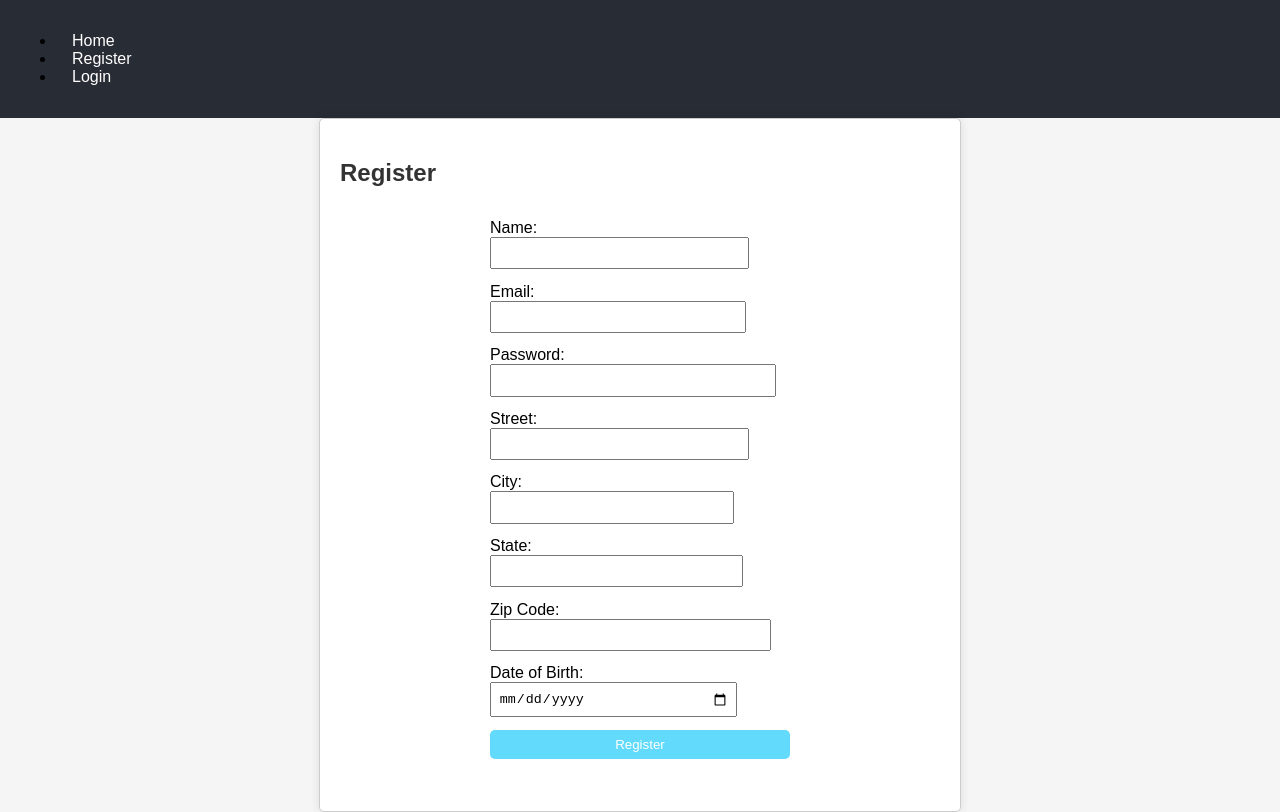
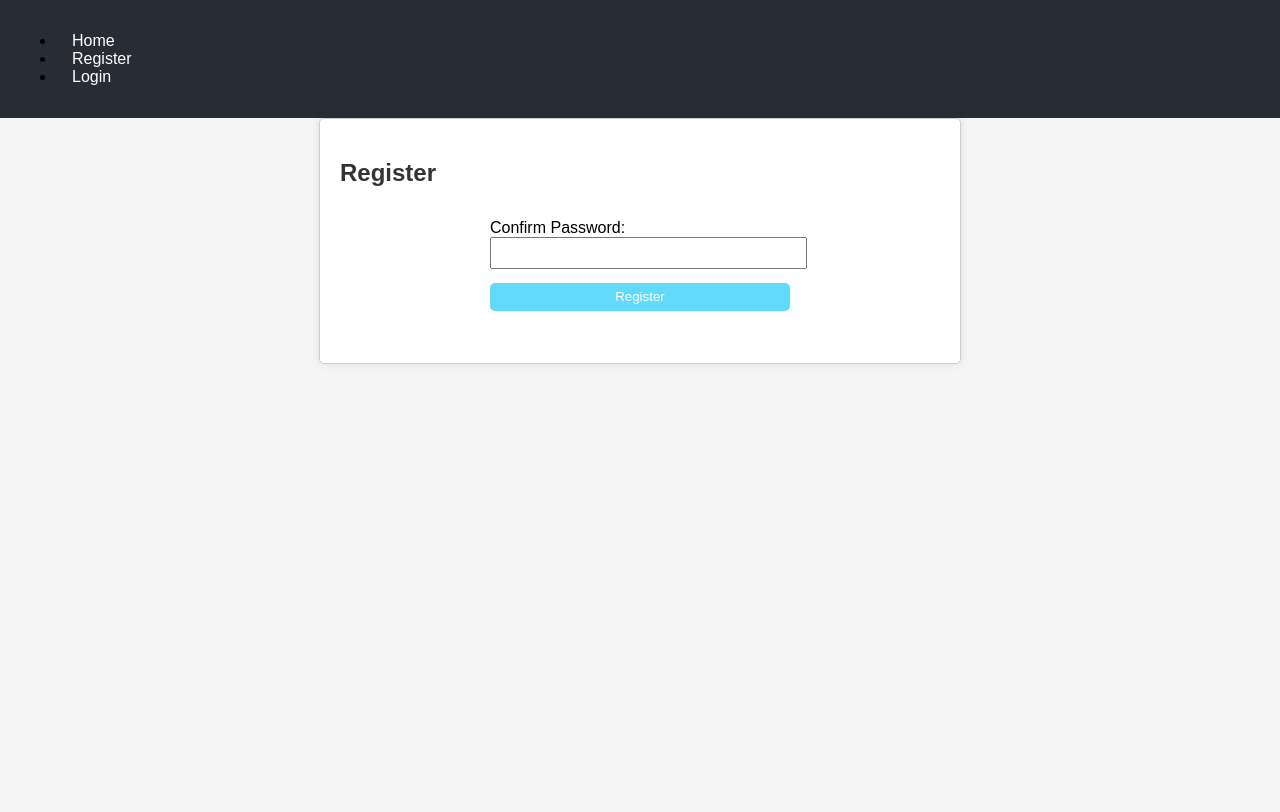
Before and after one commit to lurch9/comfort-foods, a React (Vite) app: page /register in a window 1280 px wide. Built offline with nearby package versions, Linux system fonts and the light colour scheme.

Commit message:
Updated error handling in profile updates. Added option to change location to restaurant list

```diff
--- /dev/null
+++ b/src/components/ChangeLocation.jsx
@@ -0,0 +1,31 @@
+// src/components/ChangeLocation.jsx
+import React, { useState } from 'react';
+import { useNavigate } from 'react-router-dom';
+import { useLocationContext } from '../context/LocationContext';
+
+const ChangeLocation = () => {
+  const { setLocation } = useLocationContext();
+  const [zip, setZip] = useState('');
+  const navigate = useNavigate();
+
+  const handleSubmit = (e) => {
+    e.preventDefault();
+    setLocation(zip);
+    navigate(`/restaurants?zip=${zip}`);
+  };
+
+  return (
+    <form onSubmit={handleSubmit}>
+      <label htmlFor="zip">Enter Zip Code:</label>
+      <input
+        id="zip"
+        type="text"
+        value={zip}
+        onChange={(e) => setZip(e.target.value)}
+      />
+      <button type="submit">Change Location</button>
+    </form>
+  );
+};
+
+export default ChangeLocation;
--- /dev/null
+++ b/src/context/LocationContext.jsx
@@ -0,0 +1,16 @@
+// src/context/LocationContext.jsx
+import React, { createContext, useState, useContext } from 'react';
+
+const LocationContext = createContext();
+
+export const useLocationContext = () => useContext(LocationContext);
+
+export const LocationProvider = ({ children }) => {
+  const [location, setLocation] = useState('');
+
+  return (
+    <LocationContext.Provider value={{ location, setLocation }}>
+      {children}
+    </LocationContext.Provider>
+  );
+};
--- a/src/main.jsx
+++ b/src/main.jsx
@@ -4,14 +4,20 @@ import ReactDOM from 'react-dom/client';
 import { BrowserRouter } from 'react-router-dom';
 import App from './App';
 import './index.css';
+import UserProvider from './context/UserContext';
 import { AuthProvider } from './context/AuthContext';
+import { LocationProvider } from './context/LocationContext';
 
 ReactDOM.createRoot(document.getElementById('root')).render(
   <React.StrictMode>
     <AuthProvider>
-      <BrowserRouter>
-        <App />
-      </BrowserRouter>
+      <UserProvider>
+        <LocationProvider>
+          <BrowserRouter>
+            <App />
+          </BrowserRouter>
+        </LocationProvider>
+      </UserProvider>
     </AuthProvider>
   </React.StrictMode>,
 );
--- a/src/pages/Profile.jsx
+++ b/src/pages/Profile.jsx
@@ -1,4 +1,5 @@
-import React from 'react';
+// src/pages/Profile.jsx
+import React, { useEffect, useState } from 'react';
 import { useFormik } from 'formik';
 import * as Yup from 'yup';
 import axios from 'axios';
@@ -7,18 +8,40 @@ import { useAuth } from '../context/AuthContext';
 
 const Profile = () => {
   const { user, setUser } = useAuth();
+  const [initialValues, setInitialValues] = useState({
+    name: '',
+    email: '',
+    street: '',
+    city: '',
+    state: '',
+    zip: '',
+    dateOfBirth: '',
+    currentPassword: '',
+    newPassword: '',
+    confirmNewPassword: '',
+  });
+  const [message, setMessage] = useState('');
+
+  useEffect(() => {
+    if (user) {
+      setInitialValues({
+        name: user.name || '',
+        email: user.email || '',
+        street: user.street || '',
+        city: user.city || '',
+        state: user.state || '',
+        zip: user.zip || '',
+        dateOfBirth: user.dateOfBirth ? new Date(user.dateOfBirth).toISOString().split('T')[0] : '',
+        currentPassword: '',
+        newPassword: '',
+        confirmNewPassword: '',
+      });
+    }
+  }, [user]);
 
   const formik = useFormik({
-    initialValues: {
-      name: user.name || '',
-      email: user.email || '',
-      street: user.street || '',
-      city: user.city || '',
-      state: user.state || '',
-      zip: user.zip || '',
-      dateOfBirth: user.dateOfBirth || '',
-      password: '',
-    },
+    initialValues,
+    enableReinitialize: true,
     validationSchema: Yup.object({
       name: Yup.string().required('Required'),
       email: Yup.string().email('Invalid email address').required('Required'),
@@ -27,7 +50,29 @@ const Profile = () => {
       state: Yup.string().required('Required'),
       zip: Yup.string().required('Required'),
       dateOfBirth: Yup.date().required('Required'),
-      password: Yup.string(),
+      currentPassword: Yup.string().test(
+        'passwords-match',
+        'Current Password Required to Change Password',
+        function(value) {
+          const { newPassword, confirmNewPassword } = this.parent;
+          if (newPassword || confirmNewPassword) {
+            return value !== undefined;
+          }
+          return true;
+        }
+      ),
+      newPassword: Yup.string().test(
+        'passwords-match',
+        'New password and confirmation must match',
+        function(value) {
+          const { confirmNewPassword } = this.parent;
+          if (value) {
+            return confirmNewPassword === value;
+          }
+          return true;
+        }
+      ),
+      confirmNewPassword: Yup.string().oneOf([Yup.ref('newPassword'), null], 'Passwords must match'),
     }),
     onSubmit: async (values, { setSubmitting, setErrors }) => {
       try {
@@ -35,8 +80,10 @@ const Profile = () => {
           headers: { Authorization: `Bearer ${user.token}` },
         });
         setUser(response.data);
+        setMessage('Profile updated successfully');
       } catch (error) {
         setErrors({ submit: error.response.data.message || error.message });
+        setMessage('');
       }
       setSubmitting(false);
     },
@@ -124,20 +171,43 @@ const Profile = () => {
           ) : null}
         </div>
         <div>
-          <label htmlFor="password">Password:</label>
+          <label htmlFor="currentPassword">Current Password:</label>
           <input
-            id="password"
+            id="currentPassword"
             type="password"
-            {...formik.getFieldProps('password')}
+            {...formik.getFieldProps('currentPassword')}
           />
-          {formik.touched.password && formik.errors.password ? (
-            <div className="error-message">{formik.errors.password}</div>
+          {formik.touched.currentPassword && formik.errors.currentPassword ? (
+            <div className="error-message">{formik.errors.currentPassword}</div>
+          ) : null}
+        </div>
+        <div>
+          <label htmlFor="newPassword">New Password:</label>
+          <input
+            id="newPassword"
+            type="password"
+            {...formik.getFieldProps('newPassword')}
+          />
+          {formik.touched.newPassword && formik.errors.newPassword ? (
+            <div className="error-message">{formik.errors.newPassword}</div>
+          ) : null}
+        </div>
+        <div>
+          <label htmlFor="confirmNewPassword">Confirm New Password:</label>
+          <input
+            id="confirmNewPassword"
+            type="password"
+            {...formik.getFieldProps('confirmNewPassword')}
+          />
+          {formik.touched.confirmNewPassword && formik.errors.confirmNewPassword ? (
+            <div className="error-message">{formik.errors.confirmNewPassword}</div>
           ) : null}
         </div>
         <button type="submit" disabled={formik.isSubmitting}>
           Update Profile
         </button>
         {formik.errors.submit && <div className="error-message">{formik.errors.submit}</div>}
+        {message && <div className="success-message">{message}</div>}
       </form>
     </div>
   );
--- a/src/pages/Register.jsx
+++ b/src/pages/Register.jsx
@@ -16,18 +16,20 @@ const Register = () => {
       name: '',
       email: '',
       password: '',
+      confirmPassword: '',
       street: '',
       city: '',
       state: '',
       zip: '',
-      dateOfBirth: ''
+      dateOfBirth: '',
     },
     validationSchema: Yup.object({
-      name: Yup.string()
-        .max(15, 'Must be 15 characters or less')
-        .required('Required'),
+      name: Yup.string().max(15, 'Must be 15 characters or less').required('Required'),
       email: Yup.string().email('Invalid email address').required('Required'),
       password: Yup.string().required('Required'),
+      confirmPassword: Yup.string()
+        .oneOf([Yup.ref('password'), null], 'Passwords must match')
+        .required('Required'),
       street: Yup.string().required('Required'),
       city: Yup.string().required('Required'),
       state: Yup.string().required('Required'),
@@ -50,92 +52,16 @@ const Register = () => {
     <div className="form-container">
       <h2>Register</h2>
       <form onSubmit={formik.handleSubmit}>
+        {/* Other fields remain unchanged */}
         <div>
-          <label htmlFor="name">Name:</label>
+          <label htmlFor="confirmPassword">Confirm Password:</label>
           <input
-            id="name"
-            type="text"
-            {...formik.getFieldProps('name')}
+            id="confirmPassword"
+            type="password"
+            {...formik.getFieldProps('confirmPassword')}
           />
-          {formik.touched.name && formik.errors.name ? (
-            <div className="error-message">{formik.errors.name}</div>
-          ) : null}
-        </div>
-        <div>
-          <label htmlFor="email">Email:</label>
-          <input
-            id="email"
-            type="email"
-            {...formik.getFieldProps('email')}
-          />
-          {formik.touched.email && formik.errors.email ? (
-            <div className="error-message">{formik.errors.email}</div>
-          ) : null}
-        </div>
-        <div>
-          <label htmlFor="password">Password:</label>
-          <input
-            id="password"
-            type="password"
-            {...formik.getFieldProps('password')}
-          />
-          {formik.touched.password && formik.errors.password ? (
-            <div className="error-message">{formik.errors.password}</div>
-          ) : null}
-        </div>
-        <div>
-          <label htmlFor="street">Street:</label>
-          <input
-            id="street"
-            type="text"
-            {...formik.getFieldProps('street')}
-          />
-          {formik.touched.street && formik.errors.street ? (
-            <div className="error-message">{formik.errors.street}</div>
-          ) : null}
-        </div>
-        <div>
-          <label htmlFor="city">City:</label>
-          <input
-            id="city"
-            type="text"
-            {...formik.getFieldProps('city')}
-          />
-          {formik.touched.city && formik.errors.city ? (
-            <div className="error-message">{formik.errors.city}</div>
-          ) : null}
-        </div>
-        <div>
-          <label htmlFor="state">State:</label>
-          <input
-            id="state"
-            type="text"
-            {...formik.getFieldProps('state')}
-          />
-          {formik.touched.state && formik.errors.state ? (
-            <div className="error-message">{formik.errors.state}</div>
-          ) : null}
-        </div>
-        <div>
-          <label htmlFor="zip">Zip Code:</label>
-          <input
-            id="zip"
-            type="text"
-            {...formik.getFieldProps('zip')}
-          />
-          {formik.touched.zip && formik.errors.zip ? (
-            <div className="error-message">{formik.errors.zip}</div>
-          ) : null}
-        </div>
-        <div>
-          <label htmlFor="dateOfBirth">Date of Birth:</label>
-          <input
-            id="dateOfBirth"
-            type="date"
-            {...formik.getFieldProps('dateOfBirth')}
-          />
-          {formik.touched.dateOfBirth && formik.errors.dateOfBirth ? (
-            <div className="error-message">{formik.errors.dateOfBirth}</div>
+          {formik.touched.confirmPassword && formik.errors.confirmPassword ? (
+            <div className="error-message">{formik.errors.confirmPassword}</div>
           ) : null}
         </div>
         <button type="submit" disabled={formik.isSubmitting}>
--- a/src/pages/RestaurantList.jsx
+++ b/src/pages/RestaurantList.jsx
@@ -4,21 +4,28 @@ import { useLocation } from 'react-router-dom';
 import axios from 'axios';
 import './RestaurantList.css';
 import { useAuth } from '../context/AuthContext';
+import { useLocationContext } from '../context/LocationContext';
+import ChangeLocation from '../components/ChangeLocation';
 
 const RestaurantList = () => {
+  const { user } = useAuth();
+  const { location, setLocation } = useLocationContext();
   const [restaurants, setRestaurants] = useState([]);
-  const [zip, setZip] = useState('');
-  const { user } = useAuth();
-  const location = useLocation();
+  const urlLocation = useLocation();
 
   useEffect(() => {
-    const query = new URLSearchParams(location.search);
-    const zipCode = query.get('zip') || user?.zip;  // Use logged-in user's zip if available
-    if (zipCode) {
-      setZip(zipCode);
-      fetchRestaurants(zipCode);
+    const query = new URLSearchParams(urlLocation.search);
+    const zipQuery = query.get('zip');
+    if (zipQuery) {
+      setLocation(zipQuery);
+      fetchRestaurants(zipQuery);
+    } else if (location) {
+      fetchRestaurants(location);
+    } else if (user && user.zip) {
+      setLocation(user.zip);
+      fetchRestaurants(user.zip);
     }
-  }, [location, user]);
+  }, [urlLocation, user, location, setLocation]);
 
   const fetchRestaurants = async (zip) => {
     try {
@@ -31,7 +38,8 @@ const RestaurantList = () => {
 
   return (
     <div className="restaurant-list">
-      <h2>Restaurants in {zip}</h2>
+      <h2>Restaurants in {location}</h2>
+      <ChangeLocation />
       {restaurants.length > 0 ? (
         <ul>
           {restaurants.map((restaurant) => (
```
Also changed, not shown: src/pages/ChangeLocation.jsx (deleted, +0 -54 lines), 1 other file (tests, documents, lock files or other folders).
